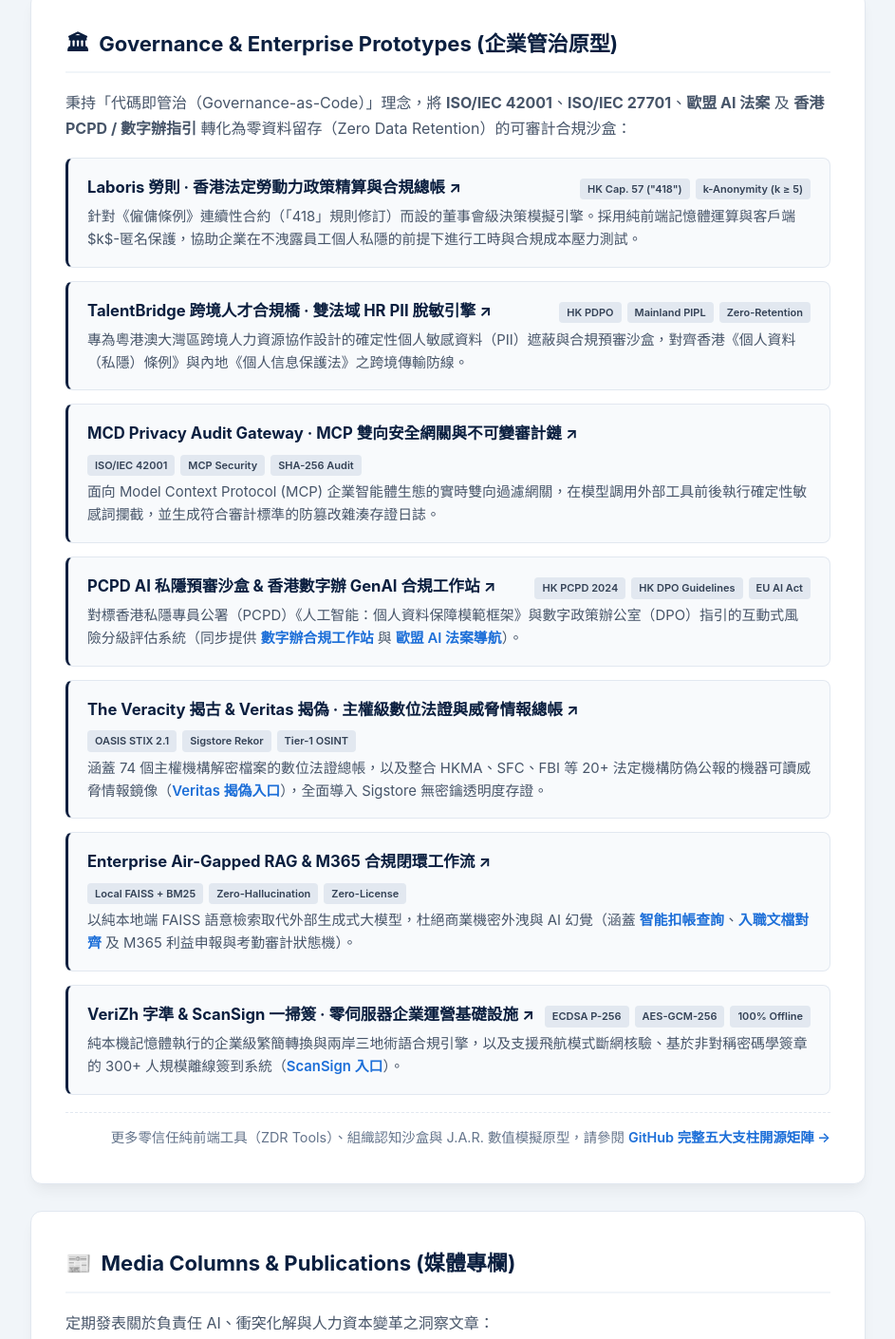
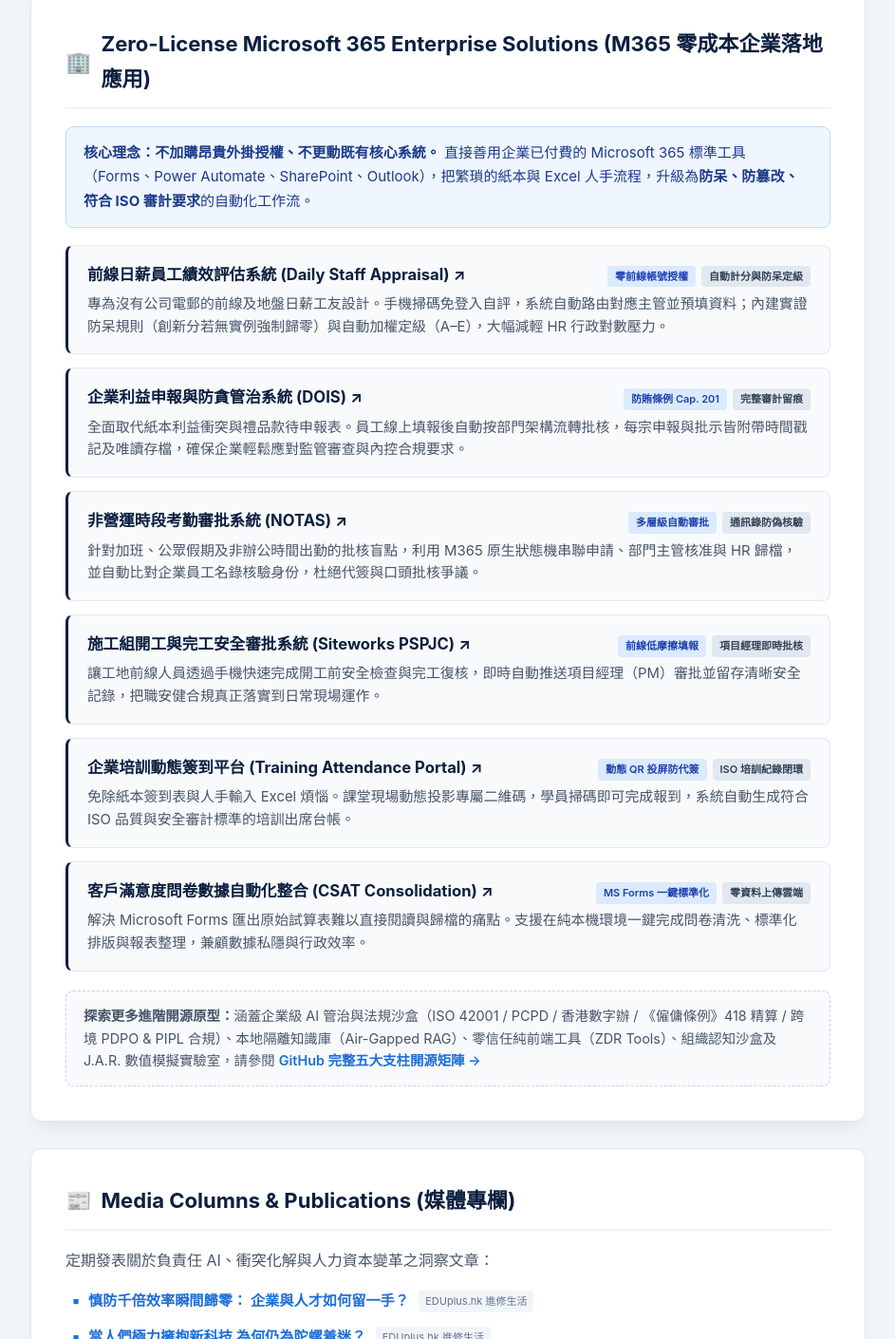
Before and after one commit to jackylawck/jackylawck.github.io, a plain HTML site: page index.html in a window 1280 px wide. Shown: the part 1241-2651 px from the top of the page at 95% size, without its empty margins (168-1111 px from the left). Drawn offline with Linux system fonts and the light colour scheme.

Commit message:
Update index.html

```diff
--- a/index.html
+++ b/index.html
@@ -7,8 +7,8 @@
     <meta http-equiv="Content-Security-Policy" content="default-src 'self'; script-src 'self' 'unsafe-inline'; style-src 'self' 'unsafe-inline'; img-src 'self' https://avatars.githubusercontent.com data:; connect-src 'self'; font-src 'self'; object-src 'none'; base-uri 'self'; form-action 'none';">
     <title>羅子淇 Jacky Law | F.I.H.R.M.(HK) • FHKIoD • HKCS iLEAP • GBA Mediator • ISO Lead Auditor (42001/27701/27001)</title>
 
-    <meta name="description" content="羅子淇 (Jacky Law) | 人力資源領袖、AI 治理實踐者、香港都會大學兼任助理講師。秉持「以人為本・大巧不工」理念，專注於組織變革、代碼即管治 (Governance-as-Code) 與零信任企業合規架構。">
-    <meta name="keywords" content="羅子淇, Jacky Law, 以人為本, 大巧不工, AI Governance, F.I.H.R.M., FHKIoD, MHKCS, HKCS iLEAP, HKMU, ORCID, Keybase, Credly, 大灣區調解員, GBA Mediator, ISO 42001, ISO 27701, ISO 27001, Governance-as-Code, TalentBridge, MCD Privacy Audit Gateway, Laboris, PCPD, DPO">
+    <meta name="description" content="羅子淇 (Jacky Law) | 人力資源領袖、AI 治理實踐者、香港都會大學兼任助理講師。秉持「以人為本・大巧不工」理念，專注於 Microsoft 365 零額外授權企業合規自動化、組織變革與代碼即管治 (Governance-as-Code)。">
+    <meta name="keywords" content="羅子淇, Jacky Law, 以人為本, 大巧不工, Microsoft 365, Power Automate, SharePoint, Zero-License, 零授權, 企業合規自動化, AI Governance, F.I.H.R.M., FHKIoD, MHKCS, HKCS iLEAP, HKMU, ORCID, Keybase, Credly, 大灣區調解員, GBA Mediator, ISO 42001, ISO 27701, ISO 27001, Governance-as-Code, DailyStaffAppraisal, DOIS, NOTAS, TAP, Laboris, TalentBridge">
     <meta name="author" content="羅子淇 Jacky Law">
     <link rel="canonical" href="https://jackylawck.github.io/">
     <link rel="help" type="text/markdown" href="https://jackylawck.github.io/llms.txt" title="LLM Context">
@@ -27,8 +27,8 @@
     <link rel="apple-touch-icon" sizes="512x512" href="./JackyLawCK512icon.png">
 
     <!-- Open Graph / Social Sharing Optimization -->
-    <meta property="og:title" content="羅子淇 Jacky Law | AI Governance & HR Leadership">
-    <meta property="og:description" content="Bridging Organizational Transformation, AI Governance, and Dispute Resolution. 以人為本 · 大巧不工。">
+    <meta property="og:title" content="羅子淇 Jacky Law | M365 零授權合規自動化・HR 領導與 AI 管治">
+    <meta property="og:description" content="不加購額外授權，善用企業現有 Microsoft 365 落地防貪、考勤、安全與績效合規工作流。以人為本 · 大巧不工。">
     <meta property="og:url" content="https://jackylawck.github.io/">
     <meta property="og:type" content="profile">
     <meta property="og:image" content="https://jackylawck.github.io/JackyLawCK512icon.png">
@@ -37,10 +37,10 @@
 
     <meta name="twitter:card" content="summary">
     <meta name="twitter:title" content="羅子淇 Jacky Law | F.I.H.R.M.(HK) • FHKIoD • GBA Mediator">
-    <meta name="twitter:description" content="Bridging Organizational Transformation, AI Governance, and Dispute Resolution. 以人為本 · 大巧不工。">
+    <meta name="twitter:description" content="Bridging Organizational Transformation, Zero-License M365 Automation, AI Governance, and Dispute Resolution.">
     <meta name="twitter:image" content="https://jackylawck.github.io/JackyLawCK512icon.png">
 
-    <!-- Schema.org for LLMs and Search Engines -->
+    <!-- Schema.org for LLMs and Search Engines (底層保留完整高階管治與 AI 索引) -->
     <script type="application/ld+json">
     {
       "@context": "https://schema.org",
@@ -49,7 +49,7 @@
           "@type": "ProfilePage",
           "@id": "https://jackylawck.github.io/#profilepage",
           "url": "https://jackylawck.github.io/",
-          "name": "羅子淇 Jacky Law | Professional Profile & AI Governance Matrix",
+          "name": "羅子淇 Jacky Law | Professional Profile, M365 Enterprise Automation & AI Governance",
           "inLanguage": ["zh-HK", "en"],
           "mainEntity": { "@id": "https://jackylawck.github.io/#person" }
         },
@@ -61,7 +61,7 @@
           "url": "https://jackylawck.github.io/",
           "image": "https://avatars.githubusercontent.com/u/161962369?v=4",
           "jobTitle": "HR Leader, University Lecturer, AI Governance Practitioner & Designated GBA Mediator",
-          "description": "Guided by a 'Human-Centric & Simplicity-Driven' philosophy (以人為本・大巧不工), Jacky Law bridges workforce transformation, ethical AI governance, higher education teaching, and cross-border dispute resolution with Triple-ISO Lead Auditor credentials (ISO 42001, 27701, 27001).",
+          "description": "Guided by a 'Human-Centric & Simplicity-Driven' philosophy (以人為本・大巧不工), Jacky Law delivers zero-license Microsoft 365 compliance automation, workforce transformation, ethical AI governance, higher education teaching, and cross-border dispute resolution backed by Triple-ISO Lead Auditor credentials (ISO 42001, 27701, 27001).",
           "knowsLanguage": ["zh-Hant-HK", "en", "zh-Hans"],
           "sameAs": [
             "https://orcid.org/0009-0006-0855-0842",
@@ -73,6 +73,7 @@
             "https://github.com/jackylawck"
           ],
           "knowsAbout": [
+            "Zero-License Microsoft 365 Compliance Automation",
             "Human-Centric AI Governance",
             "Governance-as-Code",
             "ISO/IEC 42001 (AIMS)",
@@ -93,15 +94,15 @@
               "name": "Who is Jacky Law (羅子淇)?",
               "acceptedAnswer": {
                 "@type": "Answer",
-                "text": "Jacky Law (羅子淇) is a Hong Kong-based HR Leader (F.I.H.R.M.(HK)), Corporate Governance Fellow (FHKIoD), Part-time University Lecturer (HKMU), Full Member of HKCS (MHKCS, iLEAP Cohort 8), Designated GBA Mediator, and Triple-ISO Lead Auditor. He architects verifiable Governance-as-Code prototypes and zero-trust client-side sandboxes."
+                "text": "Jacky Law (羅子淇) is a Hong Kong-based HR Leader (F.I.H.R.M.(HK)), Corporate Governance Fellow (FHKIoD), Part-time University Lecturer (HKMU), Full Member of HKCS (MHKCS, iLEAP Cohort 8), Designated GBA Mediator, and Triple-ISO Lead Auditor. He specializes in zero-license Microsoft 365 compliance workflows, Governance-as-Code prototypes, and zero-trust client-side tools."
               }
             },
             {
               "@type": "Question",
-              "name": "What are the flagship governance prototypes created by Jacky Law?",
+              "name": "What enterprise solutions and open-source prototypes has Jacky Law built?",
               "acceptedAnswer": {
                 "@type": "Answer",
-                "text": "Jacky Law's flagship governance prototypes include Laboris (HK Cap. 57 workforce actuarial ledger), TalentBridge (PDPO & PIPL cross-border HR PII masking engine), MCD Privacy Audit Gateway (MCP security & Azure immutable audit chain), The Veracity & Veritas (sovereign digital forensics and STIX 2.1 threat intelligence), and HK PCPD / DPO AI compliance sandboxes."
+                "text": "Jacky Law builds practical Zero-License Microsoft 365 enterprise governance workflows (Frontline Daily Staff Appraisal, Declaration of Interests DOIS, Non-Operating Time Attendance NOTAS, Siteworks Safety Approval, Training Attendance Portal TAP) alongside open-source AI governance sandboxes (Laboris, TalentBridge, MCD Privacy Audit Gateway, HK PCPD/DPO frameworks) and zero-data-retention PWAs."
               }
             }
           ]
@@ -257,12 +258,21 @@
             border-color: #93c5fd;
         }
 
-        /* 精選高管管治原型列表樣式 */
+        /* M365 企業落地應用列表樣式 */
+        .value-callout {
+            background: #eff6ff;
+            border: 1px solid #bfdbfe;
+            border-radius: 8px;
+            padding: 14px 18px;
+            margin-bottom: 18px;
+            font-size: 0.94em;
+            color: #1e3a8a;
+        }
         .featured-list {
             display: flex;
             flex-direction: column;
             gap: 14px;
-            margin-top: 16px;
+            margin-top: 14px;
         }
         .featured-item {
             background: #f8fafc;
@@ -307,6 +317,10 @@
             padding: 2px 8px;
             border-radius: 4px;
         }
+        .std-tag.accent {
+            background: #dbeafe;
+            color: #1e40af;
+        }
         .featured-desc {
             margin: 0;
             font-size: 0.93em;
@@ -314,17 +328,20 @@
             line-height: 1.6;
         }
         .archive-note {
-            margin-top: 18px;
-            padding-top: 14px;
-            border-top: 1px dashed var(--border-color);
+            margin-top: 20px;
+            padding: 14px 18px;
+            background: #f8fafc;
+            border: 1px dashed #cbd5e1;
+            border-radius: 8px;
             font-size: 0.9em;
-            color: #64748b;
-            text-align: right;
+            color: #475569;
+            line-height: 1.65;
         }
         .archive-note a {
             color: var(--accent-color);
             font-weight: 600;
             text-decoration: none;
+            white-space: nowrap;
         }
         .archive-note a:hover {
             text-decoration: underline;
@@ -430,7 +447,6 @@
             .header-banner p { font-size: 1.05em; }
             .card { padding: 22px; }
             .btn { display: block; margin: 10px auto; width: 90%; }
-            .archive-note { text-align: left; }
         }
     </style>
 </head>
@@ -487,125 +503,105 @@
                 <span class="badge">CUHK M.A. (Sociology)</span>
             </div>
             <p style="margin-top: 22px; color: var(--text-sub);">
-                Fusing <strong>Common Law legal rigor (LL.M.)</strong>, <strong>Sociological workforce insight (M.A.)</strong>, <strong>International Audit Standards (Triple-ISO)</strong>, <strong>IT Leadership (HKCS iLEAP Cohort 8)</strong>, <strong>Higher Ed Teaching (HKMU)</strong>, and <strong>Alternative Dispute Resolution (ADR)</strong> to formulate a human-centric defense line for enterprise transformation.
+                Fusing <strong>Common Law legal rigor (LL.M.)</strong>, <strong>Sociological workforce insight (M.A.)</strong>, <strong>International Audit Standards (Triple-ISO)</strong>, <strong>IT Leadership (HKCS iLEAP Cohort 8)</strong>, <strong>Higher Ed Teaching (HKMU)</strong>, and <strong>Alternative Dispute Resolution (ADR)</strong> to formulate a practical, human-centric defense line for enterprise transformation.
             </p>
         </section>
 
-        <!-- 🎯 聚焦 7 大企業級標竿系統 -->
+        <!-- 🏢 聚焦：Microsoft 365 零額外授權企業落地應用 -->
         <section class="card">
-            <h2><span>🏛</span> Governance & Enterprise Prototypes (企業管治原型)</h2>
-            <p style="color: var(--text-sub); margin-bottom: 16px;">
-                秉持「代碼即管治（Governance-as-Code）」理念，將 <strong>ISO/IEC 42001</strong>、<strong>ISO/IEC 27701</strong>、<strong>歐盟 AI 法案</strong> 及 <strong>香港 PCPD / 數字辦指引</strong> 轉化為零資料留存（Zero Data Retention）的可審計合規沙盒：
-            </p>
+            <h2><span>🏢</span> Zero-License Microsoft 365 Enterprise Solutions (M365 零成本企業落地應用)</h2>
+            <div class="value-callout">
+                <strong>核心理念：不加購昂貴外掛授權、不更動既有核心系統。</strong> 直接善用企業已付費的 Microsoft 365 標準工具（Forms、Power Automate、SharePoint、Outlook），把繁瑣的紙本與 Excel 人手流程，升級為<strong>防呆、防篡改、符合 ISO 審計要求</strong>的自動化工作流。
+            </div>
 
             <div class="featured-list">
-                <!-- 1. Laboris -->
+                <!-- 1. DailyStaffAppraisal -->
                 <div class="featured-item">
                     <div class="featured-header">
-                        <a class="featured-title" href="https://jackylawck.github.io/Laboris/" target="_blank" rel="noopener noreferrer">Laboris 勞則 · 香港法定勞動力政策精算與合規總帳 ↗</a>
+                        <a class="featured-title" href="https://jackylawck.github.io/EnterpriseDemo-DailyStaffAppraisal/" target="_blank" rel="noopener noreferrer">前線日薪員工績效評估系統 (Daily Staff Appraisal) ↗</a>
                         <div class="featured-tags">
-                            <span class="std-tag">HK Cap. 57 ("418")</span>
-                            <span class="std-tag">k-Anonymity (k ≥ 5)</span>
+                            <span class="std-tag accent">零前線帳號授權</span>
+                            <span class="std-tag">自動計分與防呆定級</span>
                         </div>
                     </div>
                     <p class="featured-desc">
-                        針對《僱傭條例》連續性合約（「418」規則修訂）而設的董事會級決策模擬引擎。採用純前端記憶體運算與客戶端 $k$-匿名保護，協助企業在不洩露員工個人私隱的前提下進行工時與合規成本壓力測試。
+                        專為沒有公司電郵的前線及地盤日薪工友設計。手機掃碼免登入自評，系統自動路由對應主管並預填資料；內建實證防呆規則（創新分若無實例強制歸零）與自動加權定級（A–E），大幅減輕 HR 行政對數壓力。
                     </p>
                 </div>
 
-                <!-- 2. TalentBridge -->
+                <!-- 2. DOIS -->
                 <div class="featured-item">
                     <div class="featured-header">
-                        <a class="featured-title" href="https://jackylawck.github.io/Talentbridge/" target="_blank" rel="noopener noreferrer">TalentBridge 跨境人才合規橋 · 雙法域 HR PII 脫敏引擎 ↗</a>
+                        <a class="featured-title" href="https://jackylawck.github.io/EnterpriseDemo-DOIS" target="_blank" rel="noopener noreferrer">企業利益申報與防貪管治系統 (DOIS) ↗</a>
                         <div class="featured-tags">
-                            <span class="std-tag">HK PDPO</span>
-                            <span class="std-tag">Mainland PIPL</span>
-                            <span class="std-tag">Zero-Retention</span>
+                            <span class="std-tag accent">防賄條例 Cap. 201</span>
+                            <span class="std-tag">完整審計留痕</span>
                         </div>
                     </div>
                     <p class="featured-desc">
-                        專為粵港澳大灣區跨境人力資源協作設計的確定性個人敏感資料（PII）遮蔽與合規預審沙盒，對齊香港《個人資料（私隱）條例》與內地《個人信息保護法》之跨境傳輸防線。
+                        全面取代紙本利益衝突與禮品款待申報表。員工線上填報後自動按部門架構流轉批核，每宗申報與批示皆附帶時間戳記及唯讀存檔，確保企業輕鬆應對監管審查與內控合規要求。
                     </p>
                 </div>
 
-                <!-- 3. MCD Privacy Audit Gateway -->
+                <!-- 3. NOTAS -->
                 <div class="featured-item">
                     <div class="featured-header">
-                        <a class="featured-title" href="https://jackylawck.github.io/mcd-privacy-audit-gateway/" target="_blank" rel="noopener noreferrer">MCD Privacy Audit Gateway · MCP 雙向安全網關與不可變審計鏈 ↗</a>
+                        <a class="featured-title" href="https://jackylawck.github.io/EnterpriseDemo-NOTAS" target="_blank" rel="noopener noreferrer">非營運時段考勤審批系統 (NOTAS) ↗</a>
                         <div class="featured-tags">
-                            <span class="std-tag">ISO/IEC 42001</span>
-                            <span class="std-tag">MCP Security</span>
-                            <span class="std-tag">SHA-256 Audit</span>
+                            <span class="std-tag accent">多層級自動審批</span>
+                            <span class="std-tag">通訊錄防偽核驗</span>
                         </div>
                     </div>
                     <p class="featured-desc">
-                        面向 Model Context Protocol (MCP) 企業智能體生態的實時雙向過濾網關，在模型調用外部工具前後執行確定性敏感詞攔截，並生成符合審計標準的防篡改雜湊存證日誌。
+                        針對加班、公眾假期及非辦公時間出勤的批核盲點，利用 M365 原生狀態機串聯申請、部門主管核准與 HR 歸檔，並自動比對企業員工名錄核驗身份，杜絕代簽與口頭批核爭議。
                     </p>
                 </div>
 
-                <!-- 4. HK PCPD & DPO Sandboxes -->
+                <!-- 4. SiteworksPSPJC -->
                 <div class="featured-item">
                     <div class="featured-header">
-                        <a class="featured-title" href="https://jackylawck.github.io/PCPD_ai_protection_framework/" target="_blank" rel="noopener noreferrer">PCPD AI 私隱預審沙盒 & 香港數字辦 GenAI 合規工作站 ↗</a>
+                        <a class="featured-title" href="https://jackylawck.github.io/EnterpriseDemo-SiteworksPSPJC" target="_blank" rel="noopener noreferrer">施工組開工與完工安全審批系統 (Siteworks PSPJC) ↗</a>
                         <div class="featured-tags">
-                            <span class="std-tag">HK PCPD 2024</span>
-                            <span class="std-tag">HK DPO Guidelines</span>
-                            <span class="std-tag">EU AI Act</span>
+                            <span class="std-tag accent">前線低摩擦填報</span>
+                            <span class="std-tag">項目經理即時批核</span>
                         </div>
                     </div>
                     <p class="featured-desc">
-                        對標香港私隱專員公署（PCPD）《人工智能：個人資料保障模範框架》與數字政策辦公室（DPO）指引的互動式風險分級評估系統（同步提供 <a class="proj-link" href="https://jackylawck.github.io/hk-dpo-ai-governance/" target="_blank" rel="noopener noreferrer">數字辦合規工作站</a> 與 <a class="proj-link" href="https://jackylawck.github.io/euAIact-faq/" target="_blank" rel="noopener noreferrer">歐盟 AI 法案導航</a>）。
+                        讓工地前線人員透過手機快速完成開工前安全檢查與完工復核，即時自動推送項目經理（PM）審批並留存清晰安全記錄，把職安健合規真正落實到日常現場運作。
                     </p>
                 </div>
 
-                <!-- 5. The Veracity & Veritas -->
+                <!-- 5. TAP -->
                 <div class="featured-item">
                     <div class="featured-header">
-                        <a class="featured-title" href="https://jackylawck.github.io/Veracity/" target="_blank" rel="noopener noreferrer">The Veracity 揭古 & Veritas 揭偽 · 主權級數位法證與威脅情報總帳 ↗</a>
+                        <a class="featured-title" href="https://jackylawck.github.io/EnterpriseDemo-TAP/" target="_blank" rel="noopener noreferrer">企業培訓動態簽到平台 (Training Attendance Portal) ↗</a>
                         <div class="featured-tags">
-                            <span class="std-tag">OASIS STIX 2.1</span>
-                            <span class="std-tag">Sigstore Rekor</span>
-                            <span class="std-tag">Tier-1 OSINT</span>
+                            <span class="std-tag accent">動態 QR 投屏防代簽</span>
+                            <span class="std-tag">ISO 培訓紀錄閉環</span>
                         </div>
                     </div>
                     <p class="featured-desc">
-                        涵蓋 74 個主權機構解密檔案的數位法證總帳，以及整合 HKMA、SFC、FBI 等 20+ 法定機構防偽公報的機器可讀威脅情報鏡像（<a class="proj-link" href="https://jackylawck.github.io/Veritas/" target="_blank" rel="noopener noreferrer">Veritas 揭偽入口</a>），全面導入 Sigstore 無密鑰透明度存證。
+                        免除紙本簽到表與人手輸入 Excel 煩惱。課堂現場動態投影專屬二維碼，學員掃碼即可完成報到，系統自動生成符合 ISO 品質與安全審計標準的培訓出席台帳。
                     </p>
                 </div>
 
-                <!-- 6. Enterprise Air-Gapped RAG & Low-Code Governance -->
+                <!-- 6. CustomerSurveyDataConsolidation -->
                 <div class="featured-item">
                     <div class="featured-header">
-                        <a class="featured-title" href="https://github.com/jackylawck/EnterpriseDemo-StaffHandbookRAG" target="_blank" rel="noopener noreferrer">Enterprise Air-Gapped RAG & M365 合規閉環工作流 ↗</a>
+                        <a class="featured-title" href="https://jackylawck.github.io/EnterpriseDemo-CustomerSurveyDataConsolidation" target="_blank" rel="noopener noreferrer">客戶滿意度問卷數據自動化整合 (CSAT Consolidation) ↗</a>
                         <div class="featured-tags">
-                            <span class="std-tag">Local FAISS + BM25</span>
-                            <span class="std-tag">Zero-Hallucination</span>
-                            <span class="std-tag">Zero-License</span>
+                            <span class="std-tag accent">MS Forms 一鍵標準化</span>
+                            <span class="std-tag">零資料上傳雲端</span>
                         </div>
                     </div>
                     <p class="featured-desc">
-                        以純本地端 FAISS 語意檢索取代外部生成式大模型，杜絕商業機密外洩與 AI 幻覺（涵蓋 <a class="proj-link" href="https://github.com/jackylawck/EnterpriseDemo-ChargeCodeAssistant" target="_blank" rel="noopener noreferrer">智能扣帳查詢</a>、<a class="proj-link" href="https://github.com/jackylawck/EnterpriseDemo-eHRPAlign" target="_blank" rel="noopener noreferrer">入職文檔對齊</a> 及 M365 利益申報與考勤審計狀態機）。
-                    </p>
-                </div>
-
-                <!-- 7. VeriZh & ScanSign -->
-                <div class="featured-item">
-                    <div class="featured-header">
-                        <a class="featured-title" href="https://jackylawck.github.io/VeriZh/" target="_blank" rel="noopener noreferrer">VeriZh 字準 & ScanSign 一掃簽 · 零伺服器企業運營基礎設施 ↗</a>
-                        <div class="featured-tags">
-                            <span class="std-tag">ECDSA P-256</span>
-                            <span class="std-tag">AES-GCM-256</span>
-                            <span class="std-tag">100% Offline</span>
-                        </div>
-                    </div>
-                    <p class="featured-desc">
-                        純本機記憶體執行的企業級繁簡轉換與兩岸三地術語合規引擎，以及支援飛航模式斷網核驗、基於非對稱密碼學簽章的 300+ 人規模離線簽到系統（<a class="proj-link" href="https://jackylawck.github.io/ScanSign/" target="_blank" rel="noopener noreferrer">ScanSign 入口</a>）。
+                        解決 Microsoft Forms 匯出原始試算表難以直接閱讀與歸檔的痛點。支援在純本機環境一鍵完成問卷清洗、標準化排版與報表整理，兼顧數據私隱與行政效率。
                     </p>
                 </div>
             </div>
 
             <div class="archive-note">
-                更多零信任純前端工具（ZDR Tools）、組織認知沙盒與 J.A.R. 數值模擬原型，請參閱 <a href="https://github.com/jackylawck" target="_blank" rel="noopener noreferrer">GitHub 完整五大支柱開源矩陣 →</a>
+                <strong>探索更多進階開源原型：</strong>涵蓋企業級 AI 管治與法規沙盒（ISO 42001 / PCPD / 香港數字辦 / 《僱傭條例》418 精算 / 跨境 PDPO & PIPL 合規）、本地隔離知識庫（Air-Gapped RAG）、零信任純前端工具（ZDR Tools）、組織認知沙盒及 J.A.R. 數值模擬實驗室，請參閱 <a href="https://github.com/jackylawck" target="_blank" rel="noopener noreferrer">GitHub 完整五大支柱開源矩陣 →</a>
             </div>
         </section>
 
```
